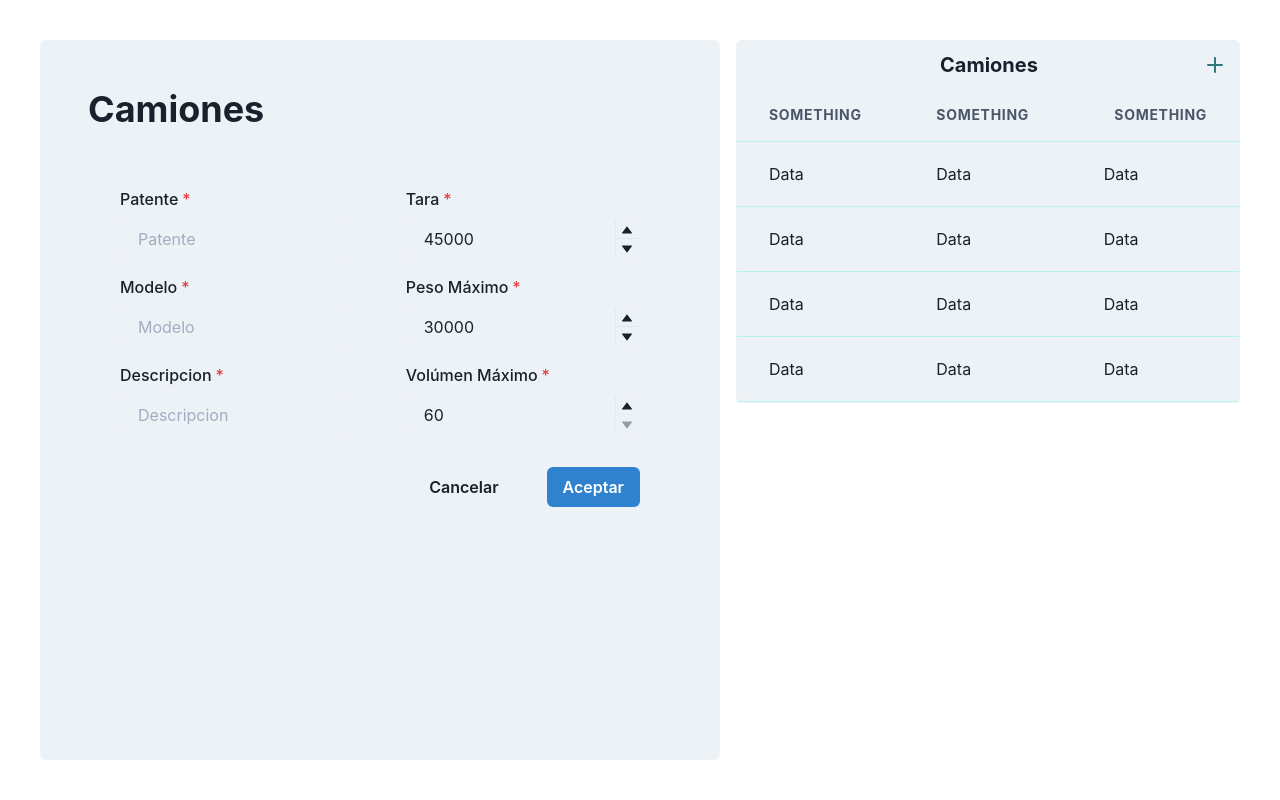
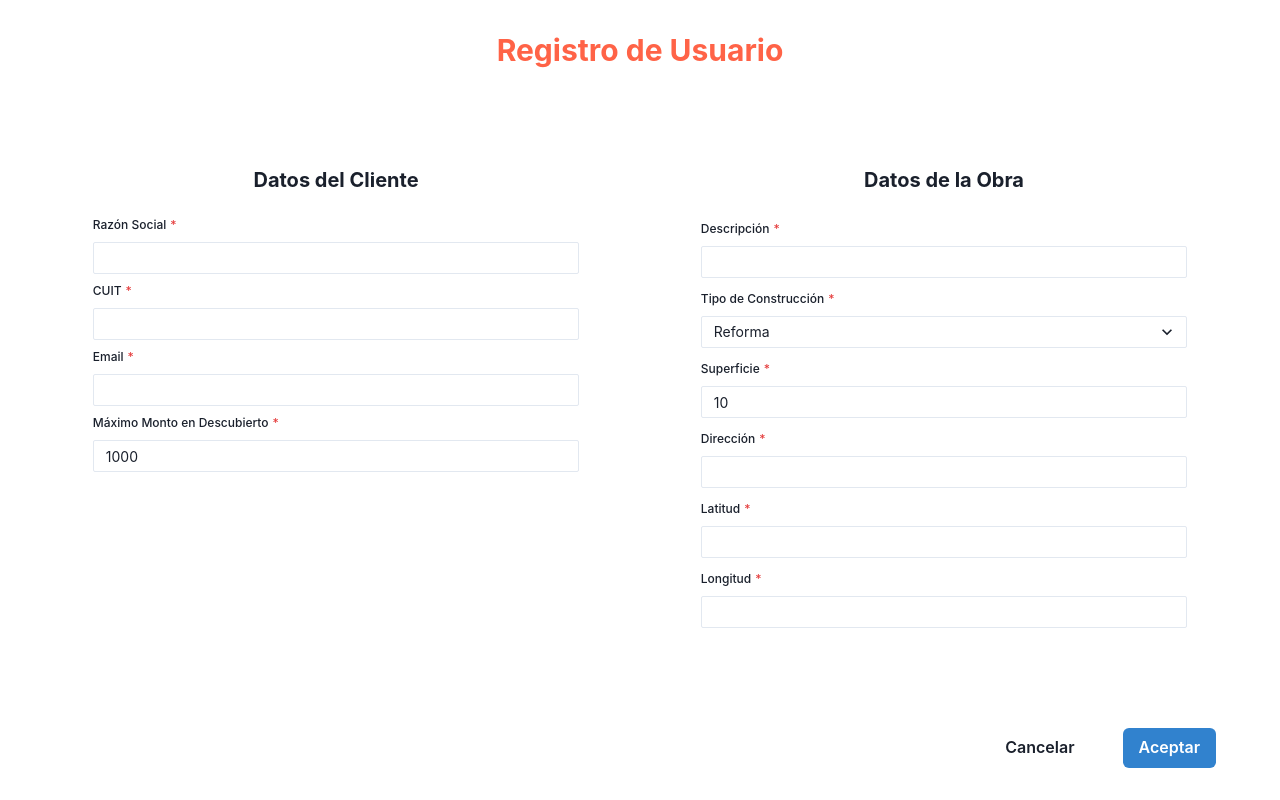
Before and after one commit to matiasdurand/dan-app-frontend, a React (Create React App) app: page / in a window 1280 px wide. Built offline with nearby package versions, Linux system fonts and the light colour scheme.

Commit message:
Add customer state handle

```diff
--- a/src/App.js
+++ b/src/App.js
@@ -5,12 +5,13 @@ import EmployeeForm from './components/employee/EmployeeForm';
 import Login from './components/login/Login';
 import TruckForm from './components/truck/TruckForm';
 import Truck from './components/truck/Truck';
+import CustomerRegistration from './components/CustomerRegistration';
 
 function App() {
   return (
     <ChakraProvider>
       <CSSReset />
-      <Truck></Truck>
+      <CustomerRegistration></CustomerRegistration>
     </ChakraProvider>
   );
 }
--- a/src/components/CustomerRegistration.js
+++ b/src/components/CustomerRegistration.js
@@ -1,19 +1,56 @@
-import { Flex, Heading } from "@chakra-ui/react";
+import {
+  useState
+} from "react";
+import {
+  Flex,
+  Heading,
+  Button
+} from "@chakra-ui/react";
 import CustomerForm from "./customer/CustomerForm";
 import ConstructionForm from "./construction/ConstructionForm";
-import Buttons from "./Buttons";
 
 function CustomerRegistration() {
+
+  const emptyCustomer = {
+    businessName: "",
+    cuit: "",
+    email: "",
+    maxCurrentAccount: 0.0,
+    constructions: null
+  };
+
+  const emptyConstruction = {
+    description: "",
+    latitude: 0.0,
+    longitude: 0.0,
+    area: 0,
+    constructionTypeId: 0
+  };
+
+  const [customer, setCustomer] = useState(emptyCustomer);
+
+  const [construction, setConstruction] = useState(emptyConstruction);
+
+  const post = () => {
+    customer.constructions = construction;
+  }
+
+  const clean = () => {
+
+  }
+
   return (
     <Flex direction="column" justify="space-between" h="100vh" p="32px">
       <Heading size="lg" color="tomato" align="center">Registro de Usuario</Heading>
       <Flex justify="space-around">
-        <CustomerForm></CustomerForm>
-        <ConstructionForm></ConstructionForm>
+        <CustomerForm customer={customer} setCustomer={setCustomer}></CustomerForm>
+        <ConstructionForm construction={construction} setConstruction={setConstruction}></ConstructionForm>
       </Flex>
-      <Buttons></Buttons>
+      <Flex direction="row-reverse">
+        <Button onClick={post} mr="32px" variant="solid" colorScheme="blue">Aceptar</Button>
+        <Button onCancel={clean} mr="32px" variant="ghost">Cancelar</Button>
+      </Flex>
     </Flex>
   );
 }
-
 export default CustomerRegistration;
--- a/src/components/construction/ConstructionForm.js
+++ b/src/components/construction/ConstructionForm.js
@@ -6,13 +6,19 @@ import {
   Input,
   NumberInput,
   NumberInputField,
-  NumberInputStepper,
-  NumberIncrementStepper,
-  NumberDecrementStepper,
   Select
 } from "@chakra-ui/react"
 
-function ConstructionForm() {
+function ConstructionForm({construction, setConstruction}) {
+
+  const handleInputChange = (event) => {
+    console.log(event.target.value)
+    setConstruction({
+      ...construction,
+      [event.target.name] : event.target.value
+    })
+  };
+
   return (
     <VStack w="40%" spacing={3}>
 
@@ -20,45 +26,42 @@ function ConstructionForm() {
 
       <FormControl id="description" isRequired>
         <FormLabel fontSize="xs">Descripción</FormLabel>
-        <Input size="sm"/>
+        <Input name="description" onChange={handleInputChange} size="sm"/>
       </FormControl>
 
       <FormControl id="constructionType" isRequired>
         <FormLabel fontSize="xs">Tipo de Construcción</FormLabel>
-        <Select size="sm">
-          <option value="option1">Option 1</option>
-          <option value="option2">Option 2</option>
-          <option value="option3">Option 3</option>
+        <Select name="constructionType" onChange={handleInputChange} size="sm">
+          <option value="0">Reforma</option>
+          <option value="1">Casa</option>
+          <option value="2">Edificio</option>
+          <option value="3">Vial</option>
         </Select>
       </FormControl>
 
       <FormControl id="area" isRequired>
         <FormLabel fontSize="xs">Superficie</FormLabel>
         <NumberInput size="sm" defaultValue={10} min={0} max={100000}>
-          <NumberInputField />
-          <NumberInputStepper>
-            <NumberIncrementStepper />
-            <NumberDecrementStepper />
-          </NumberInputStepper>
-          </NumberInput>
+          <NumberInputField name="area" onChange={handleInputChange}/>
+        </NumberInput>
       </FormControl>
 
       <FormControl id="address" isRequired>
         <FormLabel fontSize="xs">Dirección</FormLabel>
-        <Input size="sm"/>
+        <Input name="address" onChange={handleInputChange} size="sm"/>
       </FormControl>
 
       <FormControl id="latitude" isRequired>
         <FormLabel fontSize="xs">Latitud</FormLabel>
         <NumberInput size="sm">
-          <NumberInputField />
+          <NumberInputField name="latitude" onChange={handleInputChange}/>
         </NumberInput>
       </FormControl>
 
       <FormControl id="longitude" isRequired>
         <FormLabel fontSize="xs">Longitud</FormLabel>
         <NumberInput size="sm">
-          <NumberInputField />
+          <NumberInputField name="longitude" onChange={handleInputChange}/>
         </NumberInput>
       </FormControl>
 
--- a/src/components/customer/CustomerForm.js
+++ b/src/components/customer/CustomerForm.js
@@ -6,12 +6,18 @@ import {
   Input,
   NumberInput,
   NumberInputField,
-  NumberInputStepper,
-  NumberIncrementStepper,
-  NumberDecrementStepper,
 } from "@chakra-ui/react"
 
-function CustomerForm() {
+function CustomerForm({customer, setCustomer}) {
+
+  const handleInputChange = (event) => {
+    console.log(event.target.value)
+    setCustomer({
+      ...customer,
+      [event.target.name] : event.target.value
+    })
+  };
+
   return (
     <VStack w="40%" spacing={2}>
 
@@ -19,28 +25,24 @@ function CustomerForm() {
 
       <FormControl id="businessName" isRequired>
         <FormLabel fontSize="xs">Razón Social</FormLabel>
-        <Input size="sm"/>
+        <Input name="businessName" value={customer.businessName} onChange={handleInputChange} size="sm"/>
       </FormControl>
 
       <FormControl id="cuit" isRequired>
         <FormLabel fontSize="xs">CUIT</FormLabel>
-        <Input size="sm"/>
+        <Input name="cuit" onChange={handleInputChange} size="sm"/>
       </FormControl>
 
       <FormControl id="email" isRequired>
         <FormLabel fontSize="xs">Email</FormLabel>
-        <Input size="sm" type="email"/>
+        <Input name="email" onChange={handleInputChange} size="sm" type="email"/>
       </FormControl>
 
       <FormControl id="maxCurrentAccount" isRequired>
         <FormLabel fontSize="xs">Máximo Monto en Descubierto</FormLabel>
         <NumberInput size="sm" defaultValue={1000} min={0} max={100000}>
-          <NumberInputField />
-          <NumberInputStepper>
-            <NumberIncrementStepper />
-            <NumberDecrementStepper />
-          </NumberInputStepper>
-          </NumberInput>
+          <NumberInputField name="maxCurrentAccount" onChange={handleInputChange}/>
+        </NumberInput>
       </FormControl>
 
     </VStack>
```
